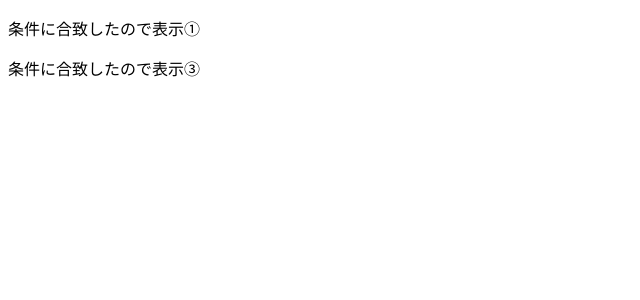
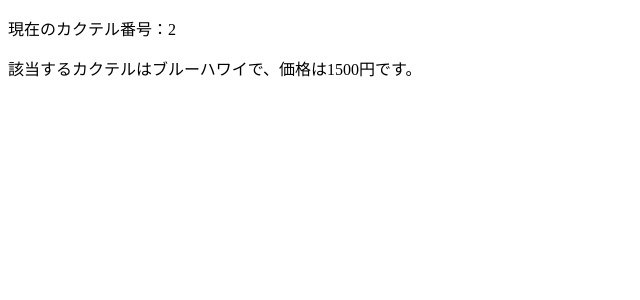
Before and after one commit to mikecat08/hello-vue, a Vue app: page / in a window 1280 px wide. Shown: the top 300 px of the page, without its empty margins (0-640 px from the left). Built offline with nearby package versions, Linux system fonts and the light colour scheme.

Commit message:
第7章3節1項
第7章3節1項のコード記述まで実施

```diff
--- a/src/App.vue
+++ b/src/App.vue
@@ -1,30 +1,56 @@
-<script setup lang="ts">
-import {computed, ref} from "vue";
+<script lang="ts">
+import { defineComponent, ref, computed } from 'vue';
 
-const number = ref(80);
-const showOrNot = computed(
-  (): boolean => {
-    // 戻り値用の変数を初期値falseで用意
-    let showOrNot = false;
-    // 0から100の乱数を発生
-    const rand = Math.round(Math.random()*100);
-    // 乱数が50以上ならば、戻り値をtrueに変更
-    if(rand >= 50) {
-      showOrNot = true;
-    }
-    return showOrNot;
+export default defineComponent({
+  name: "App",
+  setup() {
+    const cocktailDataListInit = new Map<number, Cocktail>();
+    cocktailDataListInit.set(1, {id: 1, name: "ホワイトレディ", price: 1200});
+    cocktailDataListInit.set(2, {id: 2, name: "ブルーハワイ", price: 1500});
+    cocktailDataListInit.set(3, {id: 3, name: "ニューヨーク", price: 1100});
+    cocktailDataListInit.set(4, {id: 4, name: "マティーニ", price: 1500});
+
+    const cocktailNo = ref(1);
+
+    const priceMsg = computed(
+      (): string => {
+        // カクテル番号に該当するカクテルデータを取得
+        const cocktail = cocktailDataListInit.get(cocktailNo.value);
+        // カクテル番号に該当するデータが無い場合のメッセージを用意
+        let msg = "該当するカクテルはありません。";
+
+        // カクテル番号に該当する情報がある場合
+        if(cocktail != undefined) {
+          // カクテル番号に該当するカクテルの名前と金額を表示する文字列を作成
+          msg = `該当するカクテルは${cocktail.name}で、価格は${cocktail.price}円です。`;
+        }
+        // 表示文字列を返す
+        return msg;
+      }
+    );
+
+    setInterval(
+      (): void => {
+        cocktailNo.value = Math.round(Math.random() * 3) + 1;
+      },
+      3000
+    );
+
+    return {
+      cocktailNo,
+      priceMsg
+    };
   }
-);
+});
+
+interface Cocktail {
+  id: number;
+  name: string;
+  price: number;
+}
 </script>
 
 <template>
-  <p v-if="number >= 50">
-    条件に合致したので表示①
-  </p>
-  <p v-if="Math.round(Math.random() * 100) >= 50">
-    条件に合致したので表示②
-  </p>
-  <p v-if="showOrNot">
-    条件に合致したので表示③
-  </p>
+  <p>現在のカクテル番号：{{ cocktailNo }}</p>
+  <p>{{ priceMsg }}</p>
 </template>
```
